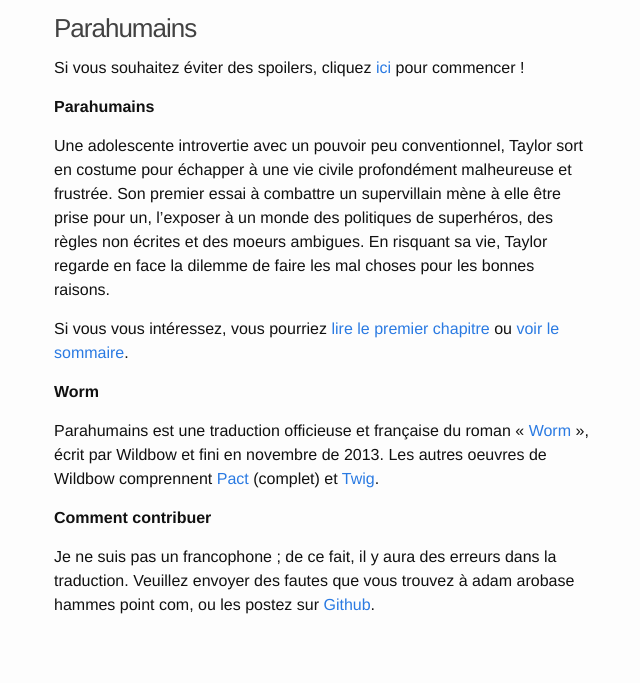
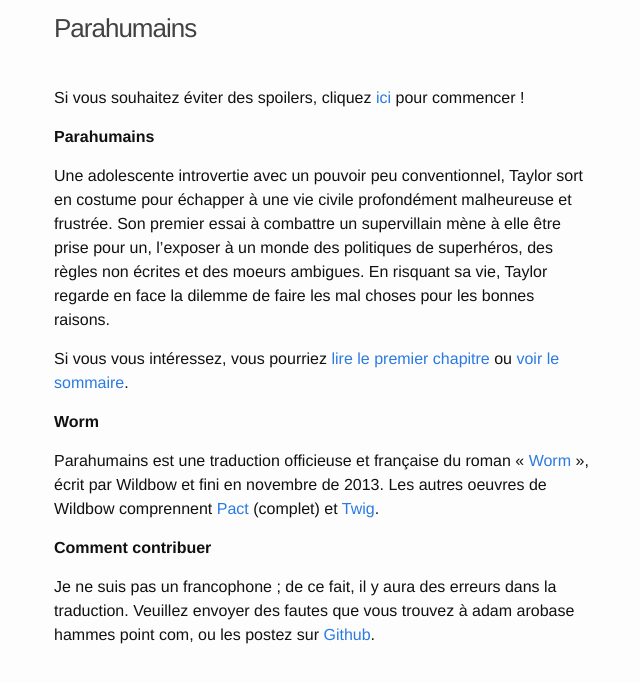
Before and after one commit to parahumains/parahumains.github.io, a Jekyll site: the page built from index.md, in a window 1280 px wide. Shown: the top 683 px of the page, without its empty margins (316-956 px from the left). Built offline with Jekyll 4.4.1, drawn with Linux system fonts in a browser that asks for light colours.

Commit message:
Revert "Remove content top padding"
There does need to *some* padding actually.

This reverts commit d5e86628b21aa68dbc0acf741d361009d0004f3c.

```diff
--- a/_sass/_layout.scss
+++ b/_sass/_layout.scss
@@ -26,7 +26,7 @@
  * Page content
  */
 .page-content {
-    padding-bottom: $spacing-unit;
+    padding: $spacing-unit 0;
 }
 
 .page-heading {
```
